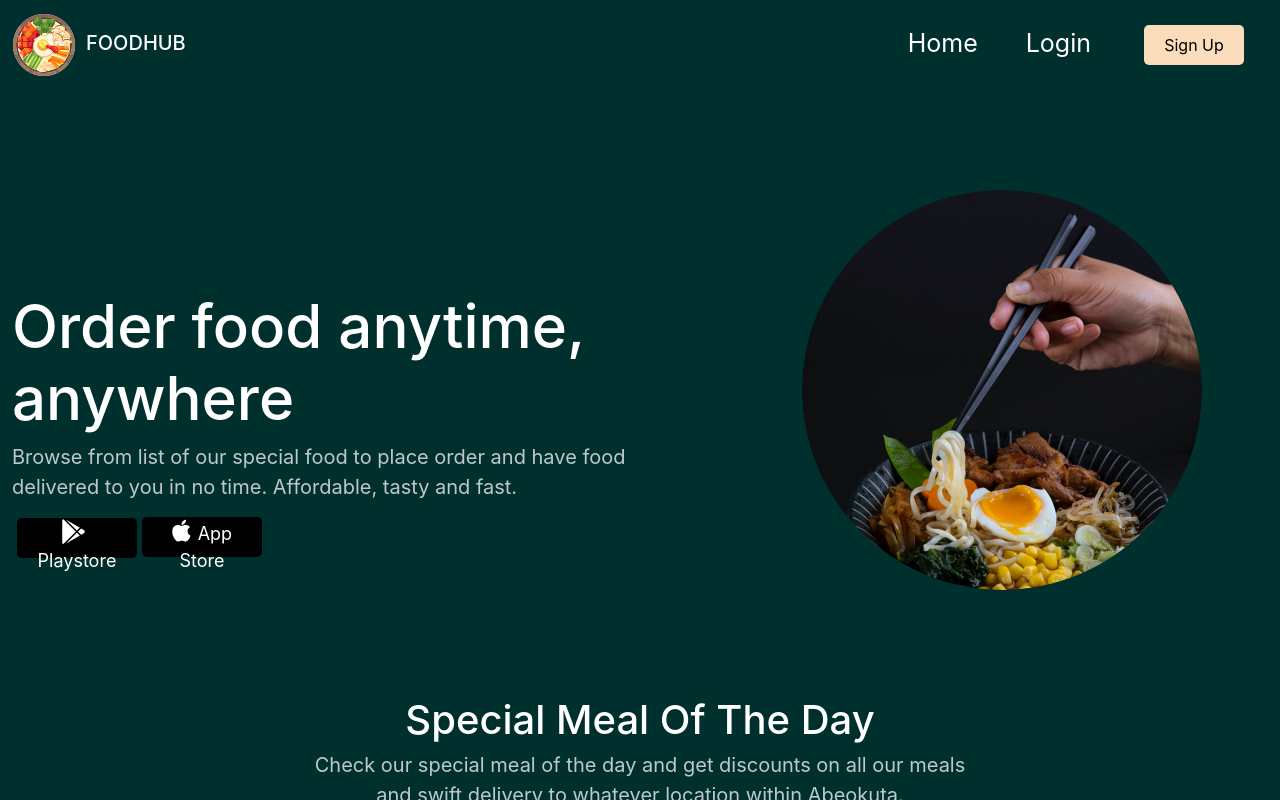
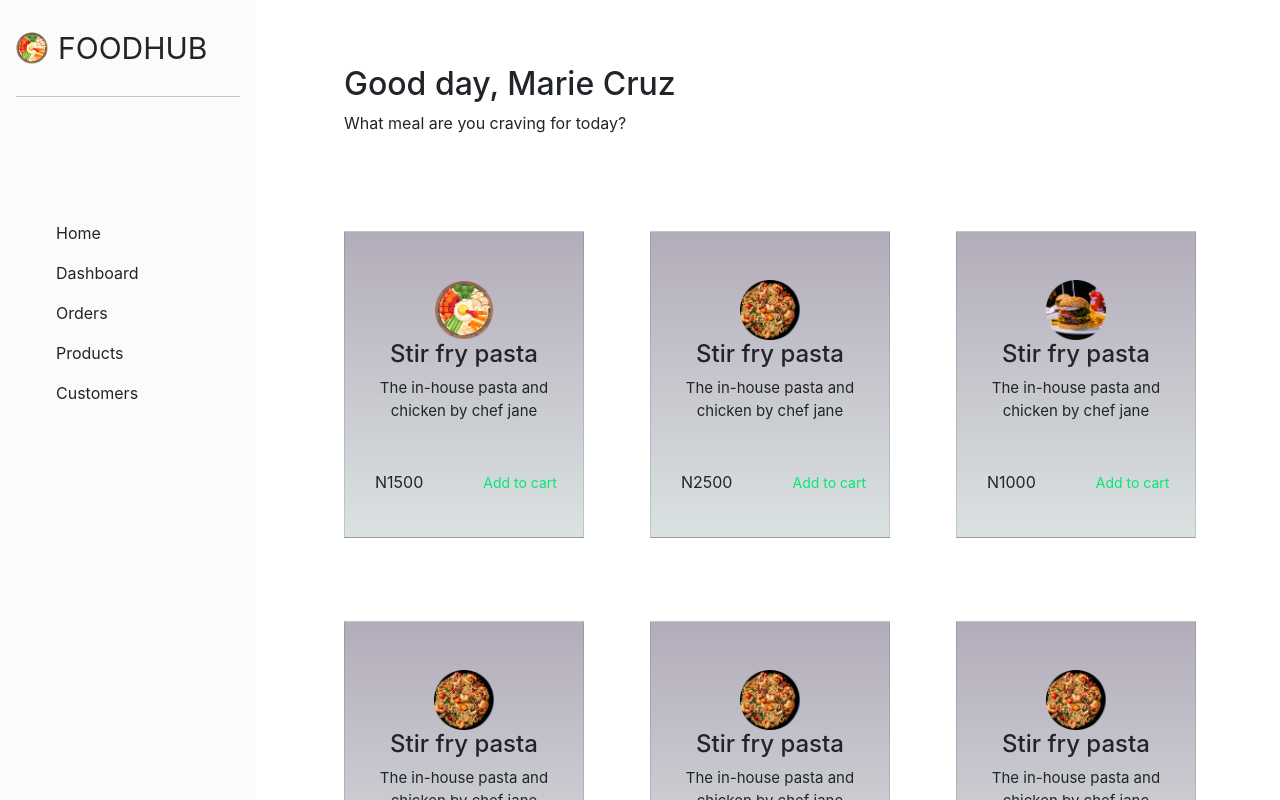
Before and after one commit to Emmaxfans/foodhub, a React (Create React App) app: page /Login in a window 1280 px wide. Shown: the top 800 px of the page. Built offline with nearby package versions, Linux system fonts and the light colour scheme.

Commit message:
Order page

```diff
--- a/src/App.js
+++ b/src/App.js
@@ -26,8 +26,7 @@ function App() {
 
     //   </div>
 
-
-    <div className="App">
+<div className="App">
 
 <div>
 <nav className="navbar navbar-expand-lg navbar-light">
--- /dev/null
+++ b/src/components/ContainerCard.js
@@ -0,0 +1,26 @@
+import React from 'react'
+import '../orderpage.css'
+
+
+
+
+const ContainerCard = (props) => {
+  return (
+    <div className='column'>
+    <div className='colum-con'>
+      <div className='text-center mt-5 '>
+        <img src= {props.img} alt={props.alt} className='img-props'/>
+        <h4 className=''>{props.foodname}</h4>
+        <p className='p111'>{props.p1}</p>
+      </div>
+
+      <div className="mt-5">
+          <p className='price'>{props.price}</p>
+          <small className="text-muted cart"><a href='/#'>{props.cart}</a></small>
+      </div>
+      </div>
+    </div>
+  )
+}
+
+export default ContainerCard
--- /dev/null
+++ b/src/components/Containerdata.js
@@ -0,0 +1,79 @@
+import { parsePath } from "react-router-dom"
+
+const data = [
+    {
+        img : "foodhub/bibimbap.png",
+        alt : "image1",
+        foodname: "Stir fry pasta",
+        p1: " The in-house pasta and chicken by chef jane",
+        price: "N1500",
+        cart: "Add to cart"
+    },
+    {
+        img : "foodhub/bon-vivant-qom5MPOER-I-unsplash 2.png",
+        alt : "image2",
+        foodname: "Stir fry pasta",
+        p1: "The in-house pasta and chicken by chef jane",
+        price: "N2500",
+        cart: "Add to cart"
+    },
+
+    {
+        img : "foodhub/bon-vivant-qom5MPOER-I-unsplash 4.png",
+        alt : "image3",
+        foodname: "Stir fry pasta",
+        p1: "The in-house pasta and chicken by chef jane",
+        price: "N1000",
+        cart: "Add to cart"
+    },
+
+    {
+        img : "foodhub/bon-vivant-qom5MPOER-I-unsplash 2.png",
+        alt : "image4",
+        foodname: "Stir fry pasta",
+        p1: "The in-house pasta and chicken by chef jane",
+        price: "N5000",
+        cart: "Add to cart"
+    },
+    {
+        img : "foodhub/bon-vivant-qom5MPOER-I-unsplash 2.png",
+        alt : "image5",
+        foodname: "Stir fry pasta",
+        p1: " The in-house pasta and chicken by chef jane",
+        price: "N1750",
+        cart: "Add to cart"
+    },{
+        img : "foodhub/bon-vivant-qom5MPOER-I-unsplash 2.png",
+        alt : "image6",
+        foodname: "Stir fry pasta",
+        p1: " The in-house pasta and chicken by chef jane",
+        price: "N3000",
+        cart: "Add to cart"
+    },
+
+    {
+        img : "foodhub/bon-vivant-qom5MPOER-I-unsplash 2.png",
+        alt : "image7",
+        foodname: "Stir fry pasta",
+        p1: " The in-house pasta and chicken by chef jane",
+        price: "N5500",
+        cart: "Add to cart"
+    },
+    {
+        img : "foodhub/bon-vivant-qom5MPOER-I-unsplash 2.png",
+        alt : "image8",
+        foodname: "Stir fry pasta",
+        p1: " The in-house pasta and chicken by chef jane",
+        price: "N2000",
+        cart: "Add to cart"
+    },{
+        img : "foodhub/bon-vivant-qom5MPOER-I-unsplash 2.png",
+        alt : "image9",
+        foodname: "Stir fry pasta",
+        p1: " The in-house pasta and chicken by chef jane",
+        price: "N4000",
+        cart: "Add to cart"
+    }
+]
+
+export default data
--- a/src/components/FunctionalComponent.js
+++ b/src/components/FunctionalComponent.js
@@ -2,6 +2,7 @@ import React from 'react'
 import Button from './Button'
 import Button1 from './Button1'
 import Buttonapp from './Buttonapp'
+import OrderRow from './OrderRow'
 
 export const FunctionalComponent = () => {
   return (
@@ -39,5 +40,37 @@ function FunctionalComponent3(){
   )
 }
 
+function FunctionalComponent4(){
+  return (
+    <>
+
+     <OrderRow props={"ROW1"} />
+
+     {/* <OrderRow props="ROW2" />
+     <OrderRow props="ROW3" /> */}
+    </>
+  )
+}
+
+function FunctionalComponent5(){
+  return (
+    <>
+     {/* <OrderRow props="ROW1"/> */}
+     <OrderRow props="ROW2" />
+     {/* <OrderRow props="ROW3" /> */}
+    </>
+  )
+}
+
+function FunctionalComponent6(){
+  return (
+    <>
+     {/* <OrderRow props="ROW1"/> */}
+     {/* <OrderRow props="ROW2" /> */}
+     <OrderRow props="ROW3" />
+    </>
+  )
+}
+
 export default FunctionalComponent
-export {FunctionalComponent1, FunctionalComponent2, FunctionalComponent3 }
+export {FunctionalComponent1, FunctionalComponent2, FunctionalComponent3, FunctionalComponent4, FunctionalComponent5, FunctionalComponent6 }
--- /dev/null
+++ b/src/components/OrderRow.js
@@ -0,0 +1,15 @@
+import React from 'react'
+import '../orderpage.css'
+
+export default function OrderRow ({props}) {
+  return (
+  <>
+    {/* <div className="row row1"> */}
+    <div className="col-lg-4 col-sm-6 col-A"> {props} </div>
+    {/* <div className="col-lg-4 col-sm-6"> {props} </div>
+    <div className="col-lg-4 col-sm-6"> {props} </div> */}
+  {/* </div> */}
+    </>
+
+  )
+}
--- /dev/null
+++ b/src/components/Orderpage1.js
@@ -0,0 +1,81 @@
+import React from 'react';
+import '../orderpage.css'
+import data from './Containerdata';
+import ContainerCard from './ContainerCard';
+
+
+export default function Orderpage1 () {
+  const dataSet = data.map(function(items){
+    return(
+      <ContainerCard
+      {...items}/>
+    )
+  })
+
+  return (
+
+    <div className='con-body'>
+
+    <div className="d-flex flex-column flex-shrink-0 p-3 position-fixed con1" >
+    <a href="/#" class="d-flex align-items-center mb-3 mb-md-0 me-md-auto text-white text-decoration-none">
+      {/* <svg className="bi pe-none me-2" style={{width:"40", height:"32"}}></svg> */}
+      <img className='img1' src='.\foodhub\bibimbap.png' alt='food-order'/>
+      <span className=" text-dark foodhub-span">FOODHUB</span>
+    </a>
+    <hr/>
+
+    <ul className="nav flex-column mb-auto ul-margin">
+      <li className="nav-item">
+        <a href="/#" className="nav-link text-dark">
+          <svg class="bi pe-none me-2" style={{width:"16", height:"16"}}></svg>
+          Home
+        </a>
+      </li>
+      <li>
+        <a href="/#" className="nav-link  text-dark">
+          <svg className="bi pe-none me-2" style={{width:"16", height:"16"}}></svg>
+          Dashboard
+        </a>
+      </li>
+      <li>
+        <a href="/#" className="nav-link text-dark">
+          <svg className="bi pe-none me-2" style={{width:"16", height:"16"}}></svg>
+          Orders
+        </a>
+      </li>
+      <li>
+        <a href="/#" className="nav-link text-dark">
+          <svg className="bi pe-none me-2" style={{width:"16", height:"16"}}></svg>
+          Products
+        </a>
+      </li>
+      <li>
+        <a href="/#" className="nav-link text-dark">
+          <svg className="bi pe-none me-2" style={{width:"16", height:"16"}}></svg>
+          Customers
+        </a>
+      </li>
+    </ul>
+  </div>
+
+
+ <div className='con-row1'>
+
+
+   <div className="row">
+   <div className='center-none'>
+   <h2>Good day, Marie Cruz</h2>
+   <p>What meal are you craving for today?</p>
+   </div>
+
+    {dataSet}
+
+   </div>
+  </div>
+
+
+ </div>
+
+
+  )
+}
--- a/src/index.js
+++ b/src/index.js
@@ -2,10 +2,11 @@ import React from 'react';
 import ReactDOM from 'react-dom/client';
 import { BrowserRouter as Router } from "react-router-dom";
 import './index.css';
+import Orderpage1 from './components/Orderpage1';
 // import Loginsignup from "./components/Loginpage"
 // import signup from './components/Signup';
 // import Style from './components/Style';
-import App from './App';
+// import App from './App';
 
 // import { Router } from 'react-router-dom';
 
@@ -18,13 +19,16 @@ const root = ReactDOM.createRoot(document.getElementById('root'));
 root.render(
   <React.StrictMode>
     <Router>
-    <App />
+    {/* <App /> */}
+    {/* <Loginsignup /> */}
+    {/* <Signup /> */}
     {/* <Style /> */}
+     <Orderpage1 />
+
     </Router>
 
 
-    {/* <Loginsignup /> */}
-    {/* <Signup /> */}
+
 
 
 
--- /dev/null
+++ b/src/orderpage.css
@@ -0,0 +1,163 @@
+.con-body{
+    width: 100%;
+    height: 100%;
+}
+
+.img1{
+    width: 50%;
+    height: 50%;
+}
+
+.foodhub-span{
+    padding-left: 10px;
+    font-size: 30px;
+}
+
+.img-props{
+    width: 60px;
+    height: 60px;
+}
+
+.con1{
+    width: 20%;
+    height: 100%;
+    background: #FBFBFB;
+}
+
+.ul-margin{
+    margin-top: 100px;
+    color: black;
+
+}
+
+/* ROW AND COLUMN CONTAINER 2 */
+
+.con-row1{
+    width: 80%;
+    float: right;
+    overflow: hidden;
+    padding: 5px 30px 0px 100px;
+}
+
+* {
+    box-sizing: border-box;
+  }
+
+  /* Create three equal columns that floats next to each other */
+  .column {
+    float: right;
+    width: 33.33%;
+    height: 320px; /* Should be removed. Only for demonstration */
+    margin-top: 70px;
+    padding: 10px 0px;
+
+
+  }
+
+  /* Clear floats after the columns */
+  .row:after {
+    content: "";
+    display: table;
+    clear: both;
+  }
+
+  .colum-con{
+      width: 240px;
+      height: 307px;
+    border: 0.3px solid #00302E24;
+    background: linear-gradient(0deg, rgba(0, 48, 46, 0.14), rgba(0, 48, 46, 0.14)),
+linear-gradient(0deg, rgba(255, 255, 255, 0.83), rgba(199, 180, 200, 0.83));
+
+  }
+
+  .price{
+    display: inline-block;
+    padding-left: 30px;
+}
+
+.cart{
+  display: inline-block;
+  padding-left: 60px;
+}
+
+.center-none{
+    padding: 0px 0px 0px 0px;
+    margin-top: 60px;
+}
+
+.p111{
+    font-size: 15px;
+    padding: 0px 25px;
+}
+
+.cart a{
+    text-decoration: none;
+    color: #06E775;
+}
+
+
+@media screen and (max-width: 680px){
+
+    /* ROW AND COLUMN CONTAINER 2 */
+
+    .con-row1{
+        width: 100%;
+        float: left;
+        overflow: hidden;
+        margin-top: 350px;
+        padding: 5px 30px 0px 30px;
+    }
+
+    .column {
+        float: none;
+        width: 100%;
+        padding: 10px 0px 10px 0px;
+        margin-top: 0px;
+        height: 300px; /* Should be removed. Only for demonstration */
+      }
+
+      .colum-con{
+        width: 100%;
+        height: 270px;
+
+    }
+
+      .price{
+          display: inline-block;
+          padding-left: 80px;
+      }
+
+      .cart{
+        display: inline-block;
+        padding-left: 120px;
+    }
+
+    .center-none{
+        text-align: center;
+        padding: 0px 0px 0px 0px;
+        margin-top: 10px;
+    }
+
+
+    .con1{
+        width: 100%;
+        height: 350px;
+    }
+
+    .ul-margin{
+        margin-top: 0px;
+        color: black;
+
+    }
+
+    .img1{
+        width: 70px;
+        height: 70px;
+    }
+
+    .foodhub-span{
+        padding-left: 10px;
+        font-size: 50px;
+    }
+
+}
```
Also changed, not shown: src/Loginsignup.css (+7 -0 lines), src/components/Loginpage.js (+16 -3 lines).
